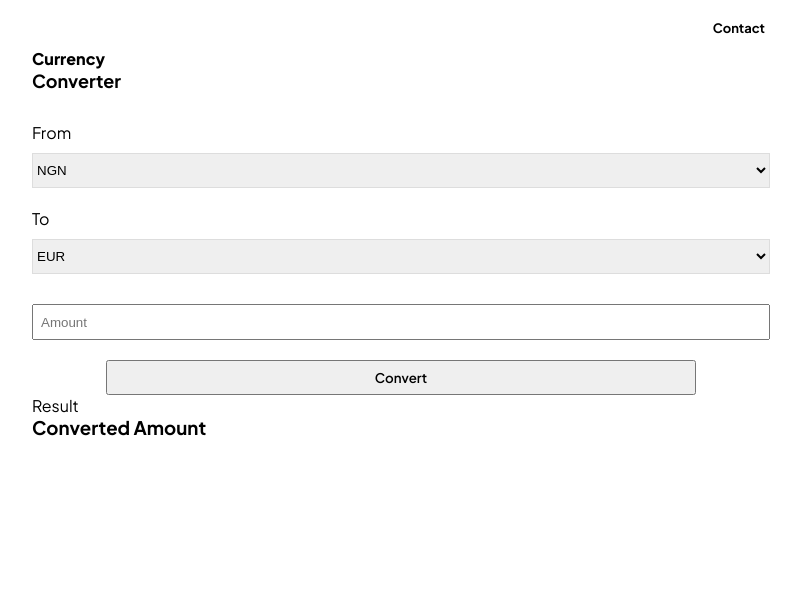
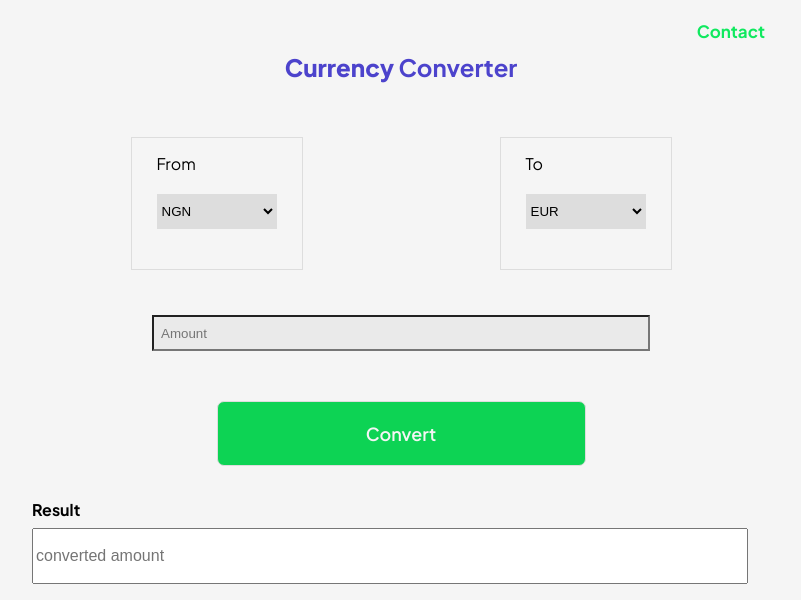
Before and after one commit to LeoGee1/currency-converter, a plain HTML site: page index.html in a window 1280 px wide. Shown: the whole page, without its empty margins (239-1040 px from the left). Drawn offline with Linux system fonts and the light colour scheme.

Commit message:
done with basic html and css

```diff
--- a/converter.css
+++ b/converter.css
@@ -10,10 +10,10 @@ body, p, a, ul, li, h1, h2, h3 {
 
 /* base styles */
 body {
-    /* color: whitesmoke; */
     max-width: 768px;
     margin: auto;
     font-family: 'PJS';
+    background-color: rgba(221, 221, 221, 0.267);
 }
 /* font styles  */
 @font-face {
@@ -31,54 +31,56 @@ body {
 }
 
 .contact {
-    /* margin: 5px; */
     padding: 5px;
     align-self: end;
-    /* border: 1px solid red; */
     font-size: 13px;
+    color: #10e95f;
 }
 .cur {
     font-size: 16px;
     font-weight: 1000;
+    display: block;
+    margin-bottom: 5px;
 
 }
-.cur::after{
-    content: '\a';
-    white-space: pre;
-    margin: 5px;
-    font-size: 13px;
-}
+
 .currency {
     text-indent: wrap;
     /* border: 1px solid blue; */
     white-space: normal;
     padding: 5px 0px;
     font-size: 18px;
+    color: rgb(76, 67, 204);
 }
 .form {
     padding: 20px 0;
 }
-.form::placeholder {
-    color: red;
-}
 .from {
     padding: 5px 0px;
+    margin-bottom: 10px;
 }
 .fromSelect {
     border: 1px solid #ddd;
     height: 35px;
-    margin: 5px 0 15px 0;
+    margin: 5px 0 20px 0;
+    background-color: #ddd;
 }
 .to {
     padding: 5px 0px;
+    margin-bottom: 10px;
+
 }
 .toSelect {
     border: 1px solid #ddd;
     height: 35px;
     margin: 5px 0 30px 0;
+    background-color: #ddd;
+
 }
 .number {
     height: 30px;
+    margin-bottom: 25px;
+    background-color: rgba(221, 221, 221, 0.459);
 }
 .number::placeholder {
     padding: 5px;
@@ -89,9 +91,104 @@ body {
 }
 .button {
     width: 80%;
-    height: 35px;
+    height: 45px;
     align-self: center;
     font-family: 'PJS';
     font-weight: 600;
+    border-radius: 7px;
+    border: 1px solid #ddd;
+    margin-bottom: 25px;
+    background-color: #0dd354;
+    color: whitesmoke;
+}
+.button:hover {
+    background-color: #08bb46;
+}
+.button:active {
+    background-color: blue;
+}
+.result {
+    font-size: 13px;
+    font-weight: bold;
+    display: block;
+    margin: 5px 0;
+}
+.number2 {
+    width: 96%;
+    height: 30px;
+}
 
+/* tabs and small laptops and above */
+@media screen and (min-width: 480px) {
+    .contact {
+        font-size: 17px;
+    }
+    .cur {
+        font-size: 24px;
+        font-weight: 1000;
+        display: inline;
+        margin-bottom: 5px;
+    }
+    .cur::after{
+        white-space: nowrap;
+        margin: 5px;
+        font-size: 13px;
+    }
+    .currency {
+        text-align: center;
+        padding: 5px 0px;
+        font-size: 24px;
+        color: rgb(76, 67, 204);
+        margin-bottom: 30px;
+    }
+    .form {
+        flex-direction: row;
+        justify-content: space-around;
+    }
+    .Pfrom {
+        border: 1px solid #ddd;
+        padding: 10px 25px;
+    }
+    .from {
+        padding: 5px 0px;
+    }
+    .fromSelect {
+        width: 120px;
+        background-color: #ddd;
+        background-color: #ddd;
+    }
+    .Pto {
+        border: 1px solid #ddd;
+        padding: 10px 25px;
+    }
+
+    .to {
+        padding: 5px 0px;
+    }
+    .toSelect {
+        width: 120px;
+        background-color: #ddd;
+    }
+    .number {
+        height: 30px;
+        margin: 25px 120px;
+    }
+    .button {
+        width: 50%;
+        height: 65px;
+        border-radius: 7px;
+        margin: 25px 0;
+        font-size: 18px;
+    }
+    .result {
+        font-size: 16px;
+        margin: 8px 0;
+    }
+    .number2 {
+        height: 50px;
+    }
+    .number2::placeholder {
+        font-size: 16px;
+
+    }
 }
--- a/index.html
+++ b/index.html
@@ -11,13 +11,14 @@
    <section class="section">
         <main class="main" id="main">
             <header>
-                <nav class="Pcontact flex"> <h3 class="contact">Contact</h3></nav>
+                <nav class="Pcontact flex"><h3 class="contact">Contact</h3>
+                </nav>
                 <div class="Pcurrency">
                     <h2 class="currency"><span class="cur">Currency</span> Converter</h2>
                 </div>
             </header>
-            <div>
-                <form action="" class="form flex">
+            <form class="form flex">
+                <div class="flex Pfrom">
                 <label for="countryFrom" class="from">From</label>
                 <select name="countryFrom" id="countryFrom" class="fromSelect">
                     <option value="">NGN</option>
@@ -25,26 +26,34 @@
                     <option value="">USD</option>
                     <option value="">GBP</option>
                 </select>
+                </div>
 
+                <div class="flex Pto">
                     <label for="countryTo" class="to">To</label>
-                    <select name="countryTo" id="countryTo" class="toSelect">
+                    <select name="countryTo
+                    " id="countryTo" class="toSelect">
                         <option value="">EUR</option>
                         <option value="">NGN</option>
                         <option value="">USD</option>
                         <option value="">GBP</option>
                     </select>
-
+                </div>
+            </form>
+            <div class="Pamount flex">
                 <input type="number" class="number" id="number" placeholder="Amount">
-                </form>
             </div>
             <div class="Pbutton">
                 <button class="button">Convert</button>
-                <div>Result</div>
-                <div>
-                    <h3>Converted Amount</h3>
             </div>
-            </div>
+            <footer class="Pnumber2">
+                <form class="displayForm">
+                    <label for="number2" class="result">Result</label>
+
+                     <input type="number" class="number2" id="number2" placeholder="converted amount">
+                </form>
+            </footer>
         </main>
    </section>
+   <script src="converter.js"></script>
 </body>
 </html>
```
Lines whose indentation alone changed are shown as unchanged.
